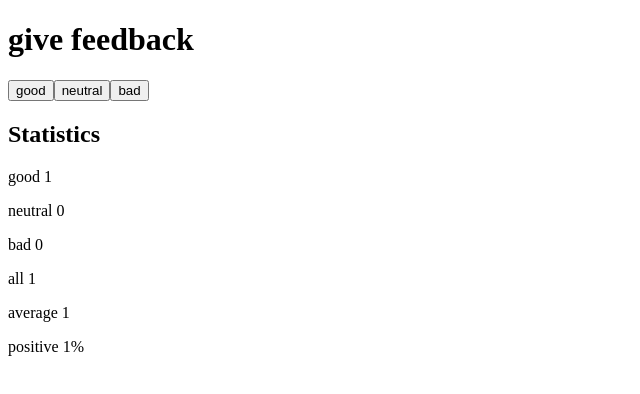
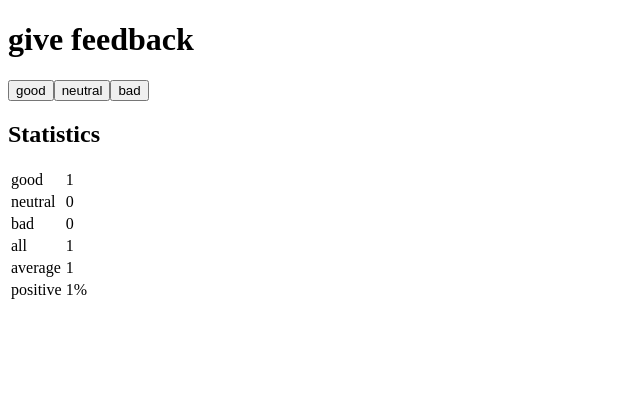
Before and after one commit to lanruo942/fullstackopen-exercises, a React (Create React App) app in the folder part1/unicafe/: page / in a window 1280 px wide. Both pictures are taken after a click on the button "good". Shown: the top 394 px of the page, without its empty margins (0-640 px from the left). Built offline with nearby package versions, Linux system fonts and the light colour scheme.

Commit message:
complete part1/1.11

```diff
--- a/part1/unicafe/src/App.js
+++ b/part1/unicafe/src/App.js
@@ -2,7 +2,7 @@
  * @Author: Summer Lee
  * @Date: 2022-03-04 10:28:50
  * @LastEditors: Summer Lee
- * @LastEditTime: 2022-03-04 15:46:27
+ * @LastEditTime: 2022-03-04 17:54:35
  */
 import React, { useState } from 'react'
 
@@ -15,7 +15,12 @@ const Button = ({ handleClick, text }) => (
 )
 
 const StatisticsLine = ({ text, value }) => (
-  <p>{text} {value}</p>
+  <tbody>
+    <tr>
+      <td>{text}</td>
+      <td>{value}</td>
+    </tr>
+  </tbody>
 )
 
 const Statistics = ({ good, neutral, bad }) => {
@@ -28,12 +33,14 @@ const Statistics = ({ good, neutral, bad }) => {
     return (
       <div>
         <h2>Statistics</h2>
+        <table>
           <StatisticsLine text="good" value={good} />
           <StatisticsLine text="neutral" value={neutral} />
           <StatisticsLine text="bad" value={bad} />
           <StatisticsLine text="all" value={all} />
           <StatisticsLine text="average" value={average} />
           <StatisticsLine text="positive" value={positive} />
+        </table>
       </div>
     )
   } else {
```
Lines whose indentation alone changed are shown as unchanged.
